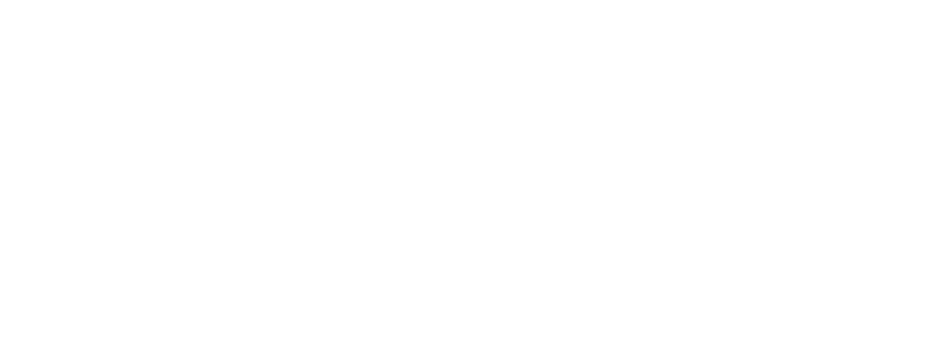
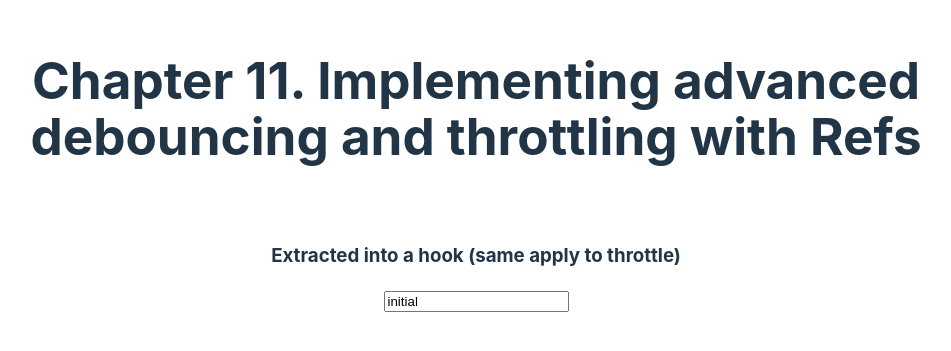
Before and after one commit to SammyCodee/React-TS-Portfolio, a React (Vite) app: page /chapterEleven in a window 1280 px wide. Before the commit this address had no page. Shown: the part 235-586 px from the top of the page, without its empty margins (164-1115 px from the left). Built offline with nearby package versions, Linux system fonts and the light colour scheme; a web font is replaced by a local one.

Commit message:
feat: develop Debounce concept with ref and useMemo

```diff
--- a/package.json
+++ b/package.json
@@ -20,6 +20,7 @@
     "axios": "^1.3.4",
     "date-fns": "^2.29.3",
     "localforage": "^1.10.0",
+    "lodash": "^4.17.21",
     "match-sorter": "^6.3.1",
     "react": "^18.2.0",
     "react-dom": "^18.2.0",
@@ -29,6 +30,7 @@
     "vite-tsconfig-paths": "^3.5.2"
   },
   "devDependencies": {
+    "@types/lodash": "^4.14.199",
     "@types/react": "^18.0.27",
     "@types/react-dom": "^18.0.10",
     "@typescript-eslint/eslint-plugin": "^6.5.0",
--- /dev/null
+++ b/src/pages/advance-concepts/chapter-11/ChapterEleven.tsx
@@ -0,0 +1,21 @@
+/* eslint-disable @typescript-eslint/explicit-function-return-type */
+import Container from "@mui/material/Container";
+import DebouncedCallbackAndRef from "pages/advance-concepts/chapter-11/DebouncedCallbackAndRef";
+
+const ChapterEleven = () => {
+    return (
+        <Container>
+            <h1>
+                Chapter 11. Implementing advanced debouncing and throttling with
+                Refs
+            </h1>
+
+            <br />
+
+            <h3>Extracted into a hook (same apply to throttle)</h3>
+            <DebouncedCallbackAndRef />
+        </Container>
+    );
+};
+
+export default ChapterEleven;
--- /dev/null
+++ b/src/pages/advance-concepts/chapter-11/DebouncedCallbackAndRef.tsx
@@ -0,0 +1,26 @@
+import useDebounce from "pages/advance-concepts/chapter-11/useDebounce";
+import { useState } from "react";
+import { type debounceType } from "pages/advance-concepts/chapter-11/types";
+
+const DebouncedCallbackAndRef = () => {
+    const [value, setValue] = useState<string>("initial");
+
+    const onChange = () => {
+        console.log("State value:", value);
+    };
+
+    const debouncedOnChange = useDebounce(onChange);
+
+    return (
+        <input
+            type="text"
+            onChange={(e) => {
+                debouncedOnChange();
+                setValue(e.target.value);
+            }}
+            value={value}
+        />
+    );
+};
+
+export default DebouncedCallbackAndRef;
--- /dev/null
+++ b/src/pages/advance-concepts/chapter-11/index.ts
@@ -0,0 +1 @@
+export { default as ChapterEleven } from './ChapterEleven'
--- /dev/null
+++ b/src/pages/advance-concepts/chapter-11/types.ts
@@ -0,0 +1,3 @@
+export interface debounceType {
+    callBack: () => void
+}
--- /dev/null
+++ b/src/pages/advance-concepts/chapter-11/useDebounce.ts
@@ -0,0 +1,23 @@
+import {debounce} from 'lodash';
+import { type debounceType } from 'pages/advance-concepts/chapter-11/types';
+import { useEffect, useMemo, useRef } from 'react';
+
+const useDebounce = (callBack: () => void) => {
+    const ref = useRef<any>()
+
+    useEffect(() => {
+        ref.current = callBack
+    }, [callBack])
+
+    const debouncedCallback = useMemo(() => {
+        const func = () => {
+            ref.current?.()
+        }
+
+        return debounce(func, 1000)
+    }, [])
+
+    return debouncedCallback
+}
+
+export default useDebounce
--- a/src/pages/cloneObjectExample/CloneObjectExample.tsx
+++ b/src/pages/cloneObjectExample/CloneObjectExample.tsx
@@ -22,8 +22,8 @@
     obj.c.d = 200;
 
     console.log("obj:", obj); // {a:1,b:2,c:{d:200}}
-    console.log("shallowClone_spreadOperator", shallowClone_spreadOperator);
-    console.log("shallowClone_objectAssign", shallowClone_objectAssign);
+    console.log("shallowClone_spreadOperator", shallowClone_spreadOperator); // {a:1,b:2,c:{d:200}}
+    console.log("shallowClone_objectAssign", shallowClone_objectAssign); // {a:1,b:2,c:{d:200}}
     console.log("deepClone_JSON: ", deepClone_JSON); // {a:1,b:2,c:{d:1}}
 
     return (
--- a/src/pages/main/Main.tsx
+++ b/src/pages/main/Main.tsx
@@ -26,12 +26,13 @@
 const goToUseCallbackConcepts = "UseCallback Concepts";
 const goToUseMemoConcepts = "UseMemo Concepts";
 const goToCloneObjectExample = "Clone Object Example";
-const goToChapterOne = "Chapter One";
-const goToChapterTwo = "Chapter Two";
-const goToChapterThree = "Chapter Three";
-const goToChapterFour = "Chapter Four";
-const goToChapterFive = "Chapter Five";
-const goToChapterNine = "Chapter Nine";
+const goToChapterOne = "Chapter 1";
+const goToChapterTwo = "Chapter 2";
+const goToChapterThree = "Chapter 3";
+const goToChapterFour = "Chapter 4";
+const goToChapterFive = "Chapter 5";
+const goToChapterNine = "Chapter 9";
+const goToChapterEleven = "Chapter 11";
 
 const routes = {
     home: "/home",
@@ -46,6 +47,7 @@
     chapterFour: "/chapterFour",
     chapterFive: "/chapterFive",
     chapterNine: "/chapterNine",
+    chapterEleven: "/chapterEleven",
 } as const;
 
 type RouteKeys = keyof typeof routes; // extract object's key value
@@ -292,6 +294,13 @@
                         goToRoute("/chapterNine");
                     }}
                 />
+
+                <BasicButton
+                    label={goToChapterEleven}
+                    eventHandler={() => {
+                        goToRoute("/chapterEleven");
+                    }}
+                />
             </Box>
         </Container>
     );
--- a/src/routes/root.tsx
+++ b/src/routes/root.tsx
@@ -8,6 +8,7 @@
 import { ChapterThree } from "pages/advance-concepts/chapter-3";
 import { ChapterTwo } from "pages/advance-concepts/chapter-2";
 import { ChapterNine } from "pages/advance-concepts/chapter-9";
+import { ChapterEleven } from "pages/advance-concepts/chapter-11";
 import { UseMemoConcepts } from "pages/useMemo-concepts";
 import { CloneObjectExample } from "pages/cloneObjectExample";
 
@@ -29,6 +30,7 @@
             <Route path="/chapterTwo" element={<ChapterTwo />} />
             <Route path="/chapterThree" element={<ChapterThree />} />
             <Route path="/chapterNine" element={<ChapterNine />} />
+            <Route path="/chapterEleven" element={<ChapterEleven />} />
         </Routes>
     );
 };
```
Also changed, not shown: src/components/basicButton/BasicButton.tsx (+12 -14 lines).
